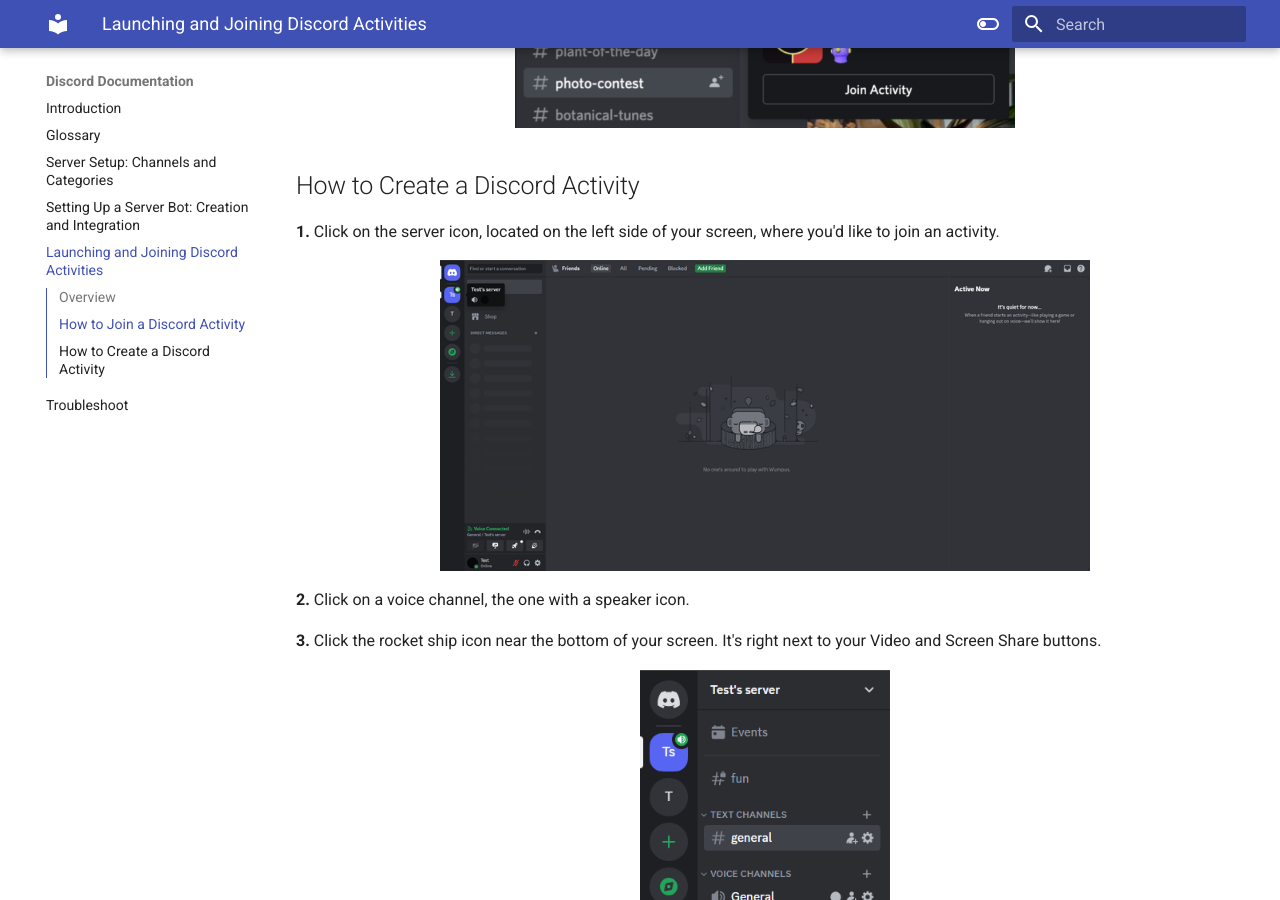
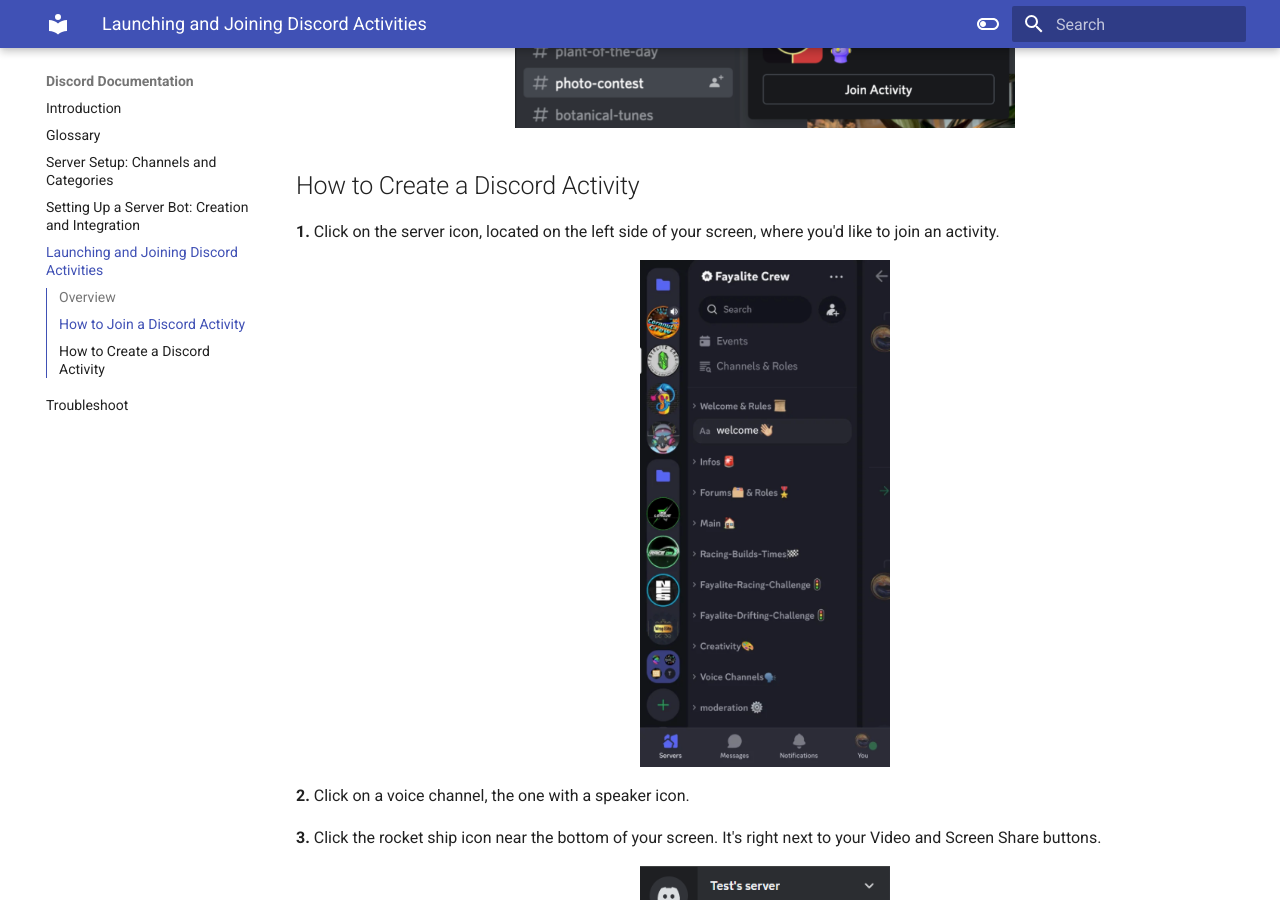
Before and after one commit to marcangelo1/Discord-Documentation, an MkDocs documentation site: the page built from docs/Task3.md, in a window 1280 px wide and 900 px high, scrolled down 1868 px. Built offline with MkDocs 1.6.1 and Material for MkDocs 9.7.7, drawn with Linux system fonts in a browser that asks for light colours.

Commit message:
Fix Instruction 1 img

```diff
--- a/docs/Task3.md
+++ b/docs/Task3.md
@@ -46,7 +46,7 @@
 
 **1.** Click on the server icon, located on the left side of your screen, where you'd like to join an activity.
 <figure markdown="span">
-  ![](Assets/Task3 Assets/serverselection.png){ width="650" }
+  ![](Assets/Task3 Assets/Server Icon.png){ width="250" }
 </figure>
 
 **2.** Click on a voice channel, the one with a speaker icon.
```
